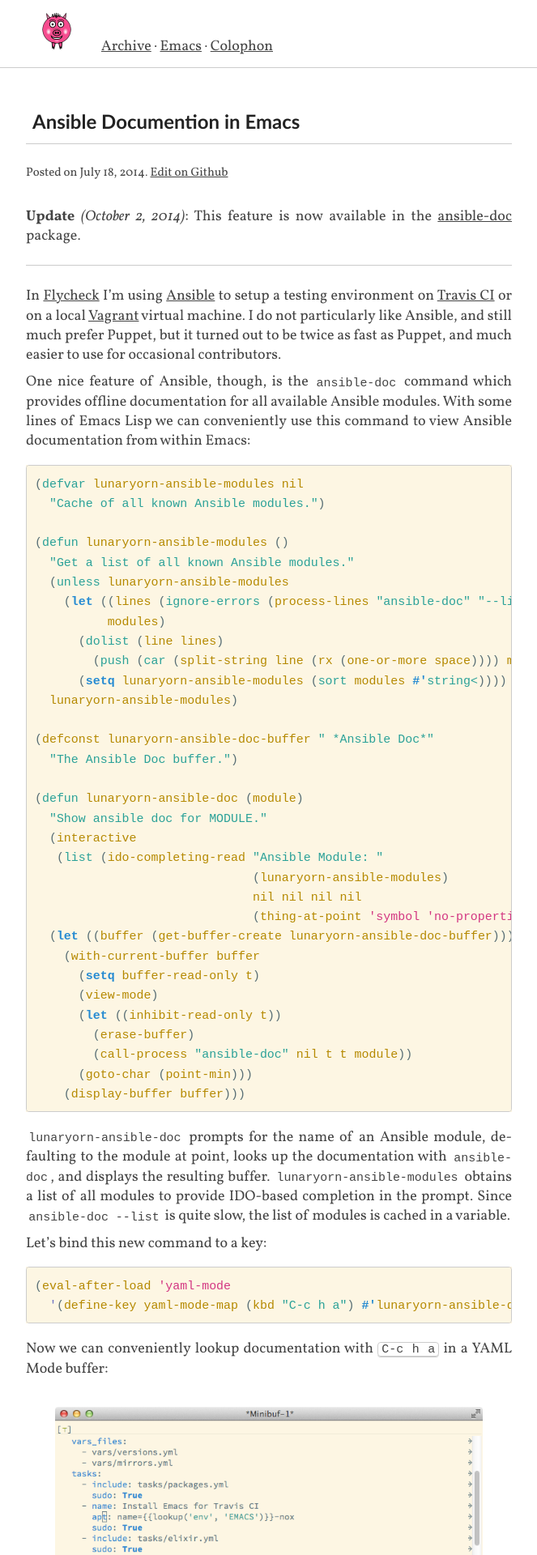
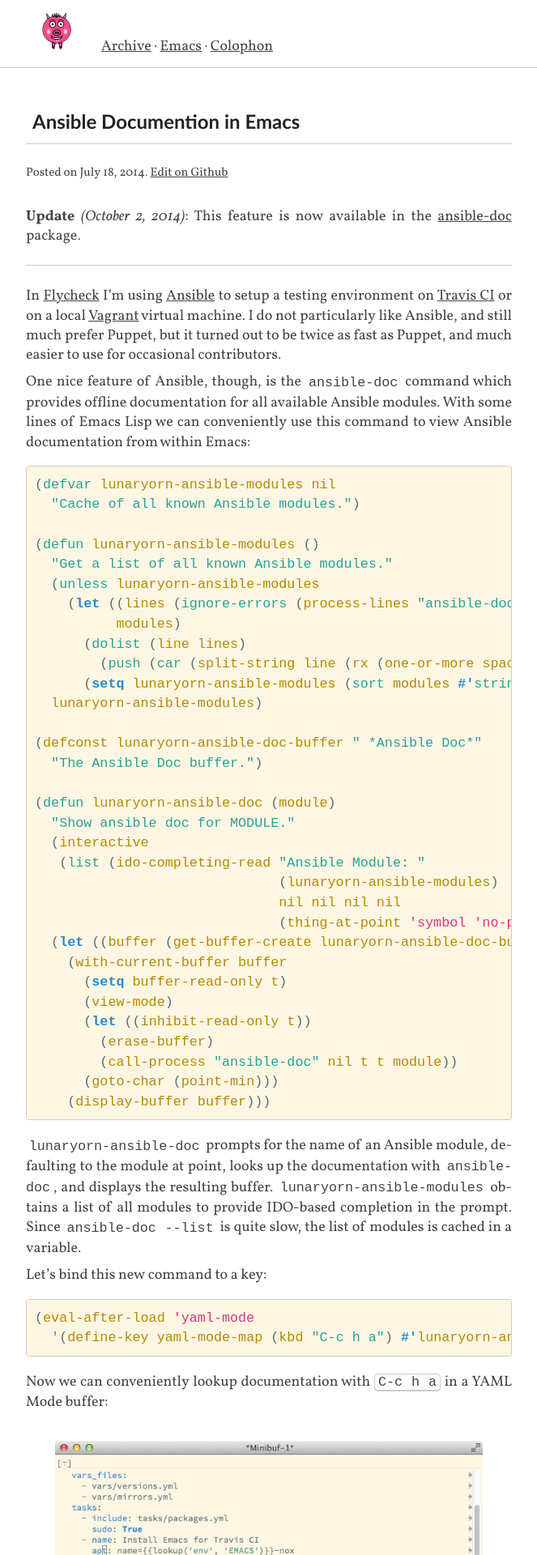
Before and after one commit to flooose/lunaryorn.github.io, a Jekyll site: the page built from _posts/2014-07-18-ansible-docs-in-emacs.md, in a window 1280 px wide. Shown: the top 1920 px of the page at 81% size, without its empty margins (308-971 px from the left). Built offline with Jekyll 4.4.1, drawn with Linux system fonts in a browser that asks for light colours; some web fonts are replaced; Markdown is read by kramdown in place of the engine named in the settings; comment, search, counter and statistics services are not loaded.

Commit message:
Increase monospace font size

```diff
--- a/_sass/main.scss
+++ b/_sass/main.scss
@@ -34,7 +34,7 @@
 $sans-font-size: .93em;
 
 $mono-font: 'Source Code Pro', monospace;
-$mono-font-size: .83em;
+$mono-font-size: .93em;
 
 $heading-color: #222;
 $secondary-color: #777;
```
